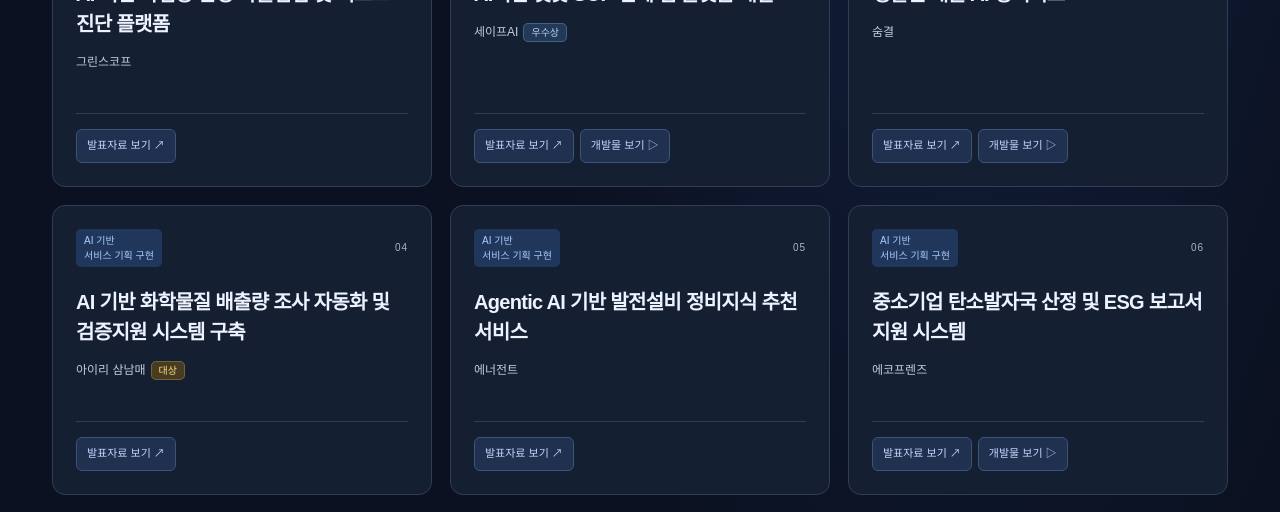
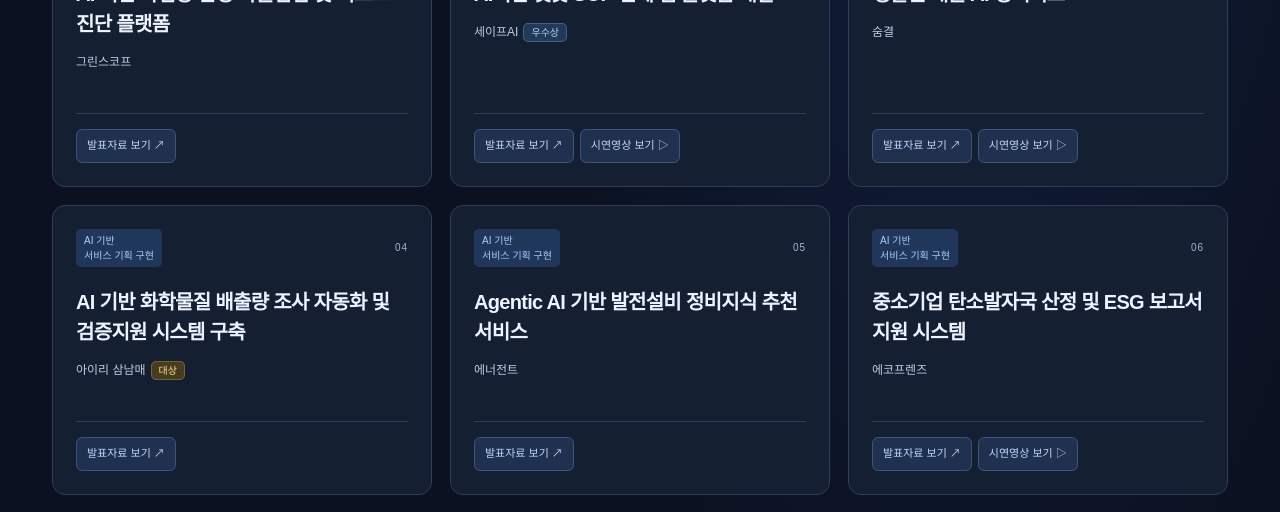
Before and after one commit to 2025DataEdu/2026ClimateFreineds, a plain HTML site: page index.html in a window 1280 px wide. Shown: the part 940-1452 px from the top of the page. Drawn offline with Linux system fonts and the light colour scheme.

Commit message:
Update index.html

```diff
--- a/index.html
+++ b/index.html
@@ -449,7 +449,7 @@
 function render(){const list=PROJECTS.filter(p=>(tab==='all'||p.award)&&(filter==='all'||p.field===Number(filter))&&(!query||(p.name+p.team).toLowerCase().includes(query)));
  document.getElementById('awardNotice').hidden=tab!=='awards';document.getElementById('listTitle').textContent=tab==='awards'?'우수작':filter==='all'?'전체 프로젝트':filter==='0'?'AI 기반\n서비스 기획 구현':'AI 기반\n업무자동화';document.getElementById('count').textContent=`${list.length}개 프로젝트${tab==='awards'?' · 수상작':''}`;
  if(tab==='awards')list.sort((a,b)=>a.field-b.field||({'대상':0,'최우수상':1,'우수상':2}[a.award]-{'대상':0,'최우수상':1,'우수상':2}[b.award]));
- grid.innerHTML=list.length?list.map(p=>`<article class="card"><div class="card-top"><span class="badge ${p.field?'blue':''}">${p.field?'AI 기반<br>업무자동화':'AI 기반<br>서비스 기획 구현'}</span><span class="number">${String(p.id).padStart(2,'0')}</span></div><h3>${esc(p.name)}</h3><p class="team">${esc(p.team)}${p.award?`<span class="award" data-award="${p.award}">${p.award}</span>`:''}</p>${p.summary?`<p class="desc">${esc(p.summary)}</p>`:''}<div class="card-bottom">${p.cardPublished&&p.cardImage?`<button class="action primary" data-id="${p.id}" data-action="card">성과카드 보기 ⤢</button>`:''}<a class="action" href="${esc(p.ebookUrl)}" target="_blank" rel="noopener noreferrer">발표자료 보기 ↗</a>${p.appUrl?`<a class="action" href="${esc(p.appUrl)}" target="_blank" rel="noopener noreferrer">개발물 보기 ↗</a>`:''}${p.videos.length?`<button class="action" data-id="${p.id}" data-action="video">${p.appUrl?'시연 영상 보기':'개발물 보기'} ▷${p.videos.length>1?` (${p.videos.length})`:''}</button>`:''}</div></article>`).join(''):'<div class="empty">검색 조건에 맞는 프로젝트가 없습니다.</div>';
+ grid.innerHTML=list.length?list.map(p=>`<article class="card"><div class="card-top"><span class="badge ${p.field?'blue':''}">${p.field?'AI 기반<br>업무자동화':'AI 기반<br>서비스 기획 구현'}</span><span class="number">${String(p.id).padStart(2,'0')}</span></div><h3>${esc(p.name)}</h3><p class="team">${esc(p.team)}${p.award?`<span class="award" data-award="${p.award}">${p.award}</span>`:''}</p>${p.summary?`<p class="desc">${esc(p.summary)}</p>`:''}<div class="card-bottom">${p.cardPublished&&p.cardImage?`<button class="action primary" data-id="${p.id}" data-action="card">성과카드 보기 ⤢</button>`:''}<a class="action" href="${esc(p.ebookUrl)}" target="_blank" rel="noopener noreferrer">발표자료 보기 ↗</a>${p.appUrl?`<a class="action" href="${esc(p.appUrl)}" target="_blank" rel="noopener noreferrer">개발물 보기 ↗</a>`:''}${p.videos.length?`<button class="action" data-id="${p.id}" data-action="video">시연영상 보기 ▷${p.videos.length>1?` (${p.videos.length})`:''}</button>`:''}</div></article>`).join(''):'<div class="empty">검색 조건에 맞는 프로젝트가 없습니다.</div>';
 }
 let videoProject=null;
 function selectVideo(index){
```
